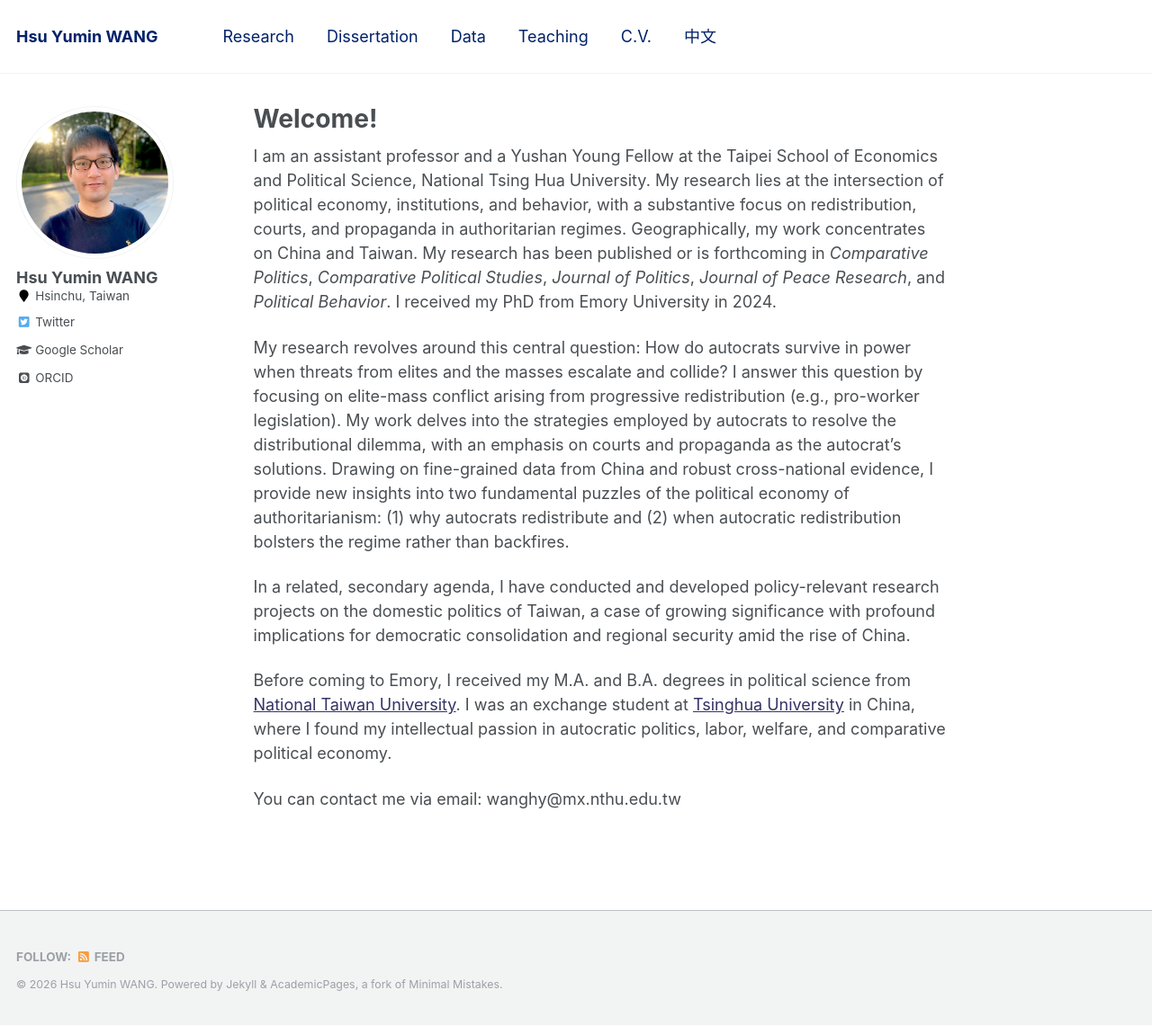
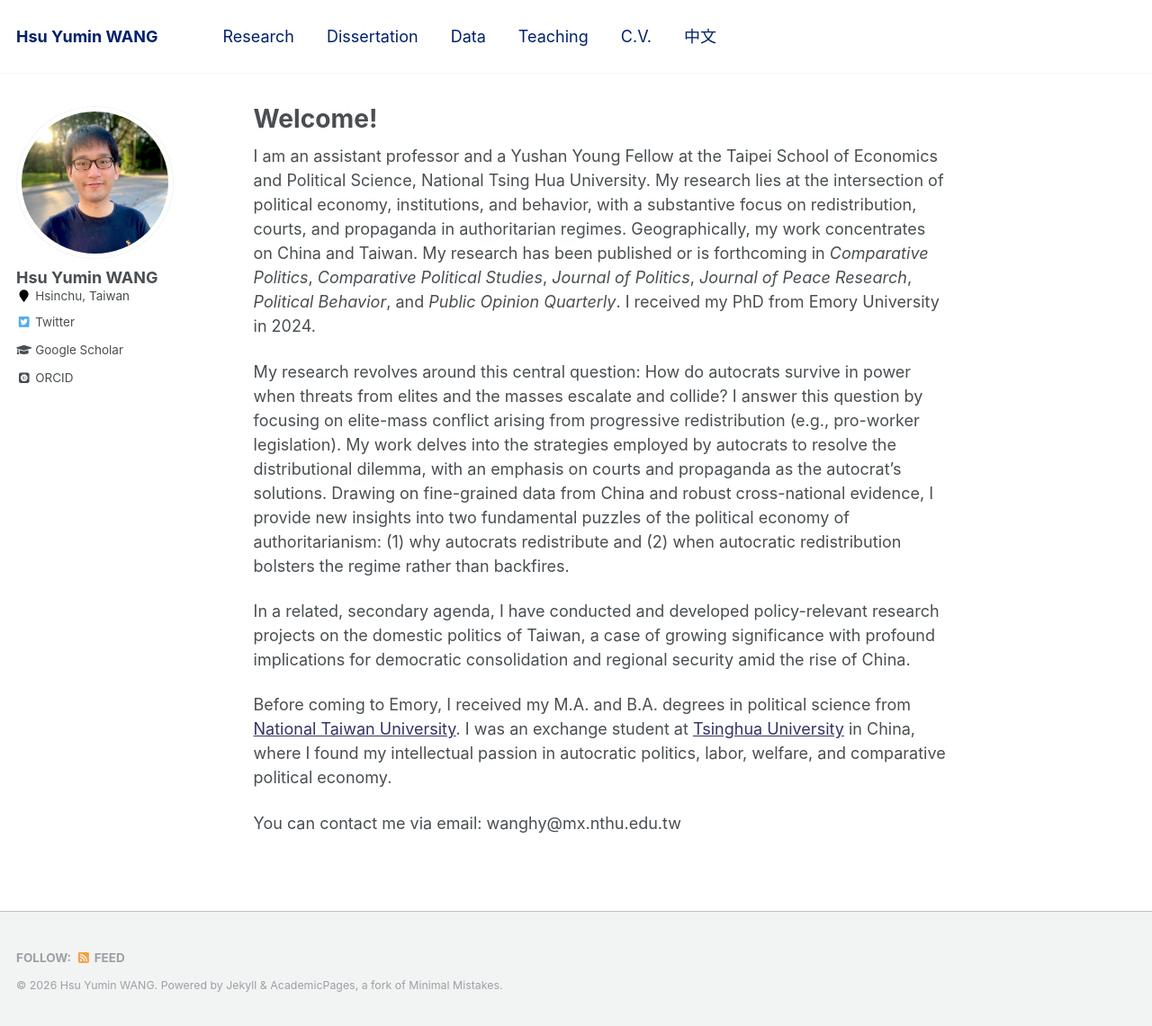
Before and after one commit to hsuyumin/hsuyumin.github.io, a Jekyll site: the page built from _pages/about.md, in a window 1280 px wide and 1141 px high. Shown: the whole window at 90% size. Built offline with Jekyll 4.4.1, drawn with Linux system fonts in a browser that asks for light colours; some web fonts are replaced.

Commit message:
Update about.md

```diff
--- a/_pages/about.md
+++ b/_pages/about.md
@@ -8,7 +8,7 @@ redirect_from:
   - /about.html
 ---
 
-I am an assistant professor and a Yushan Young Fellow at the Taipei School of Economics and Political Science, National Tsing Hua University. My research lies at the intersection of political economy, institutions, and behavior, with a substantive focus on redistribution, courts, and propaganda in authoritarian regimes. Geographically, my work concentrates on China and Taiwan. My research has been published or is forthcoming in _Comparative Politics_, _Comparative Political Studies_, _Journal of Politics_, _Journal of Peace Research_, and _Political Behavior_. I received my PhD from Emory University in 2024.
+I am an assistant professor and a Yushan Young Fellow at the Taipei School of Economics and Political Science, National Tsing Hua University. My research lies at the intersection of political economy, institutions, and behavior, with a substantive focus on redistribution, courts, and propaganda in authoritarian regimes. Geographically, my work concentrates on China and Taiwan. My research has been published or is forthcoming in _Comparative Politics_, _Comparative Political Studies_, _Journal of Politics_, _Journal of Peace Research_, _Political Behavior_, and _Public Opinion Quarterly_. I received my PhD from Emory University in 2024.
 
 My research revolves around this central question: How do autocrats survive in power when threats from elites and the masses escalate and collide? I answer this question by focusing on elite-mass conflict arising from progressive redistribution (e.g., pro-worker legislation). My work delves into the strategies employed by autocrats to resolve the distributional dilemma, with an emphasis on courts and propaganda as the autocrat's solutions. Drawing on fine-grained data from China and robust cross-national evidence, I provide new insights into two fundamental puzzles of the political economy of authoritarianism: (1) why autocrats redistribute and (2) when autocratic redistribution bolsters the regime rather than backfires.
 
```
